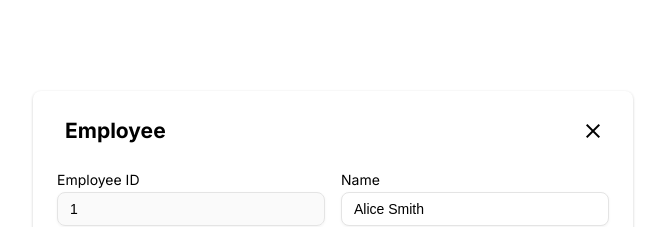
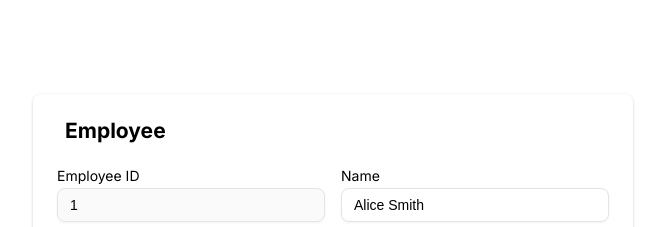
Before and after one commit to amaljoeqb/hr_app_react, a React (Create React App) app: page /employee/1 in a window 1280 px wide. Shown: the top 227 px of the page, without its empty margins (307-972 px from the left). Built offline with nearby package versions, Linux system fonts and the light colour scheme.

Commit message:
remove close

```diff
--- a/src/pages/EmployeeDetail/EmployeeDetail.tsx
+++ b/src/pages/EmployeeDetail/EmployeeDetail.tsx
@@ -25,7 +25,6 @@ export default function EmployeePage() {
             </div>
             <span className="heading-text">Employee</span>
           </h2>
-          <span className="material-symbols-outlined close-popup"> close </span>
         </div>
         <EmployeeForm
           employee={
--- a/src/pages/EmployeeDetail/components/EmployeeForm.tsx
+++ b/src/pages/EmployeeDetail/components/EmployeeForm.tsx
@@ -116,10 +116,6 @@ export default function EmployeeForm({
               className="hover-btn primary submit"
               type="submit"
               value="Save"
-              onClick={(e) => {
-                e.preventDefault();
-                console.log(e);
-              }}
             />
           </div>
           <div className="back">
```
